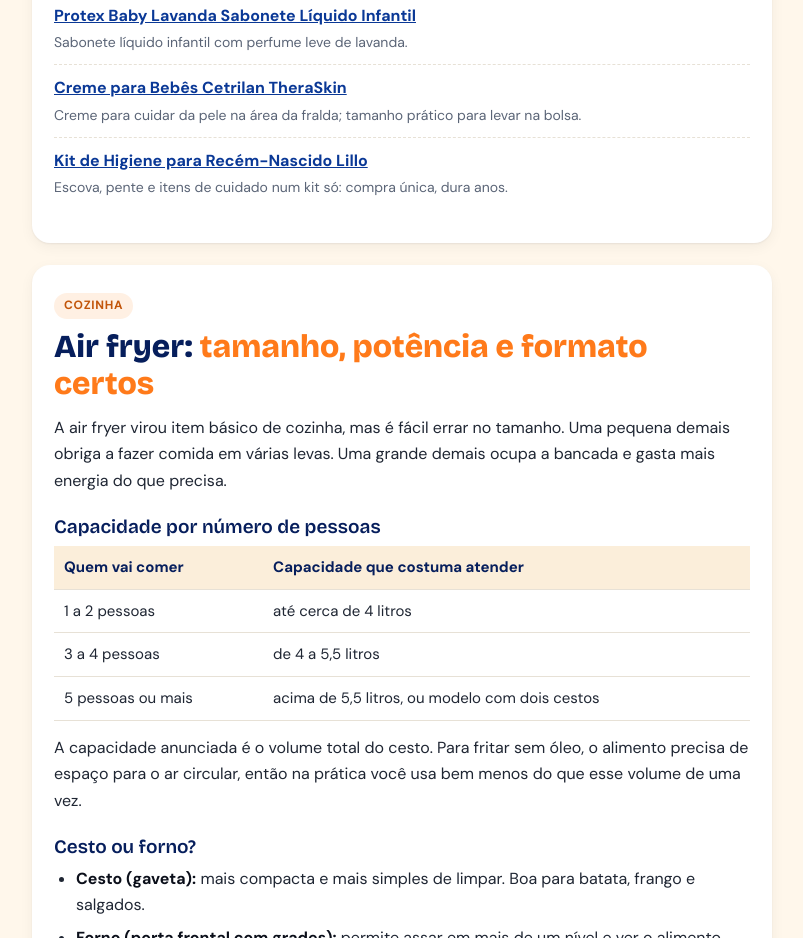
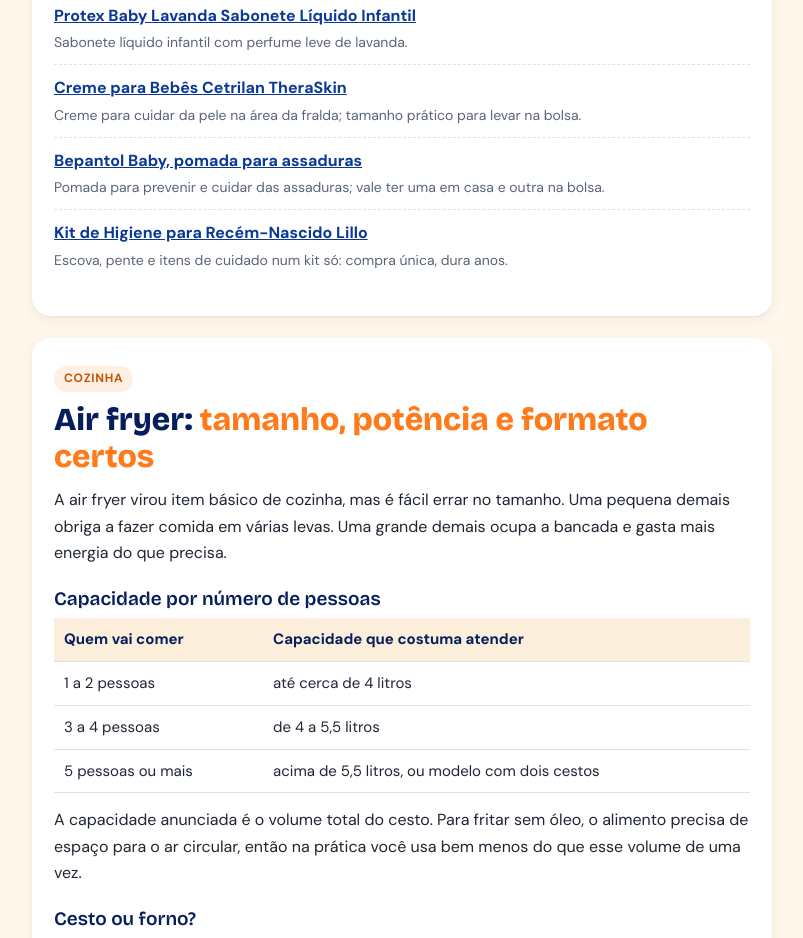
Before and after one commit to tudotudonoprecinho/tudo-no-precinho, a plain HTML site: page achados.html in a window 1280 px wide. Shown: the part 4617-5555 px from the top of the page, without its empty margins (238-1041 px from the left). Drawn offline with nearby package versions, Linux system fonts and the light colour scheme.

Commit message:
feat: Bepantol Baby nas indicações do guia de higiene do bebê
Co-Authored-By: Claude Opus 5.5 <noreply@anthropic.com>

```diff
--- a/achados.html
+++ b/achados.html
@@ -335,6 +335,7 @@ src="https://www.facebook.com/tr?id=1540738174070489&ev=PageView&noscript=1"
         <li><a href="https://link.amazon/B07DcWRmf" target="_blank" rel="nofollow sponsored noopener">Baby Dove Shampoo Hidratação Glicerinada</a><span>Alternativa para quem prefere uma linha hidratante.</span></li>
         <li><a href="https://link.amazon/B0gNnLBud" target="_blank" rel="nofollow sponsored noopener">Protex Baby Lavanda Sabonete Líquido Infantil</a><span>Sabonete líquido infantil com perfume leve de lavanda.</span></li>
         <li><a href="https://link.amazon/B0eh3pP4E" target="_blank" rel="nofollow sponsored noopener">Creme para Bebês Cetrilan TheraSkin</a><span>Creme para cuidar da pele na área da fralda; tamanho prático para levar na bolsa.</span></li>
+        <li><a href="https://link.amazon/B06I5rJjm" target="_blank" rel="nofollow sponsored noopener">Bepantol Baby, pomada para assaduras</a><span>Pomada para prevenir e cuidar das assaduras; vale ter uma em casa e outra na bolsa.</span></li>
         <li><a href="https://link.amazon/B0hmUh0Ur" target="_blank" rel="nofollow sponsored noopener">Kit de Higiene para Recém-Nascido Lillo</a><span>Escova, pente e itens de cuidado num kit só: compra única, dura anos.</span></li>
       </ul>
     </div>
```
